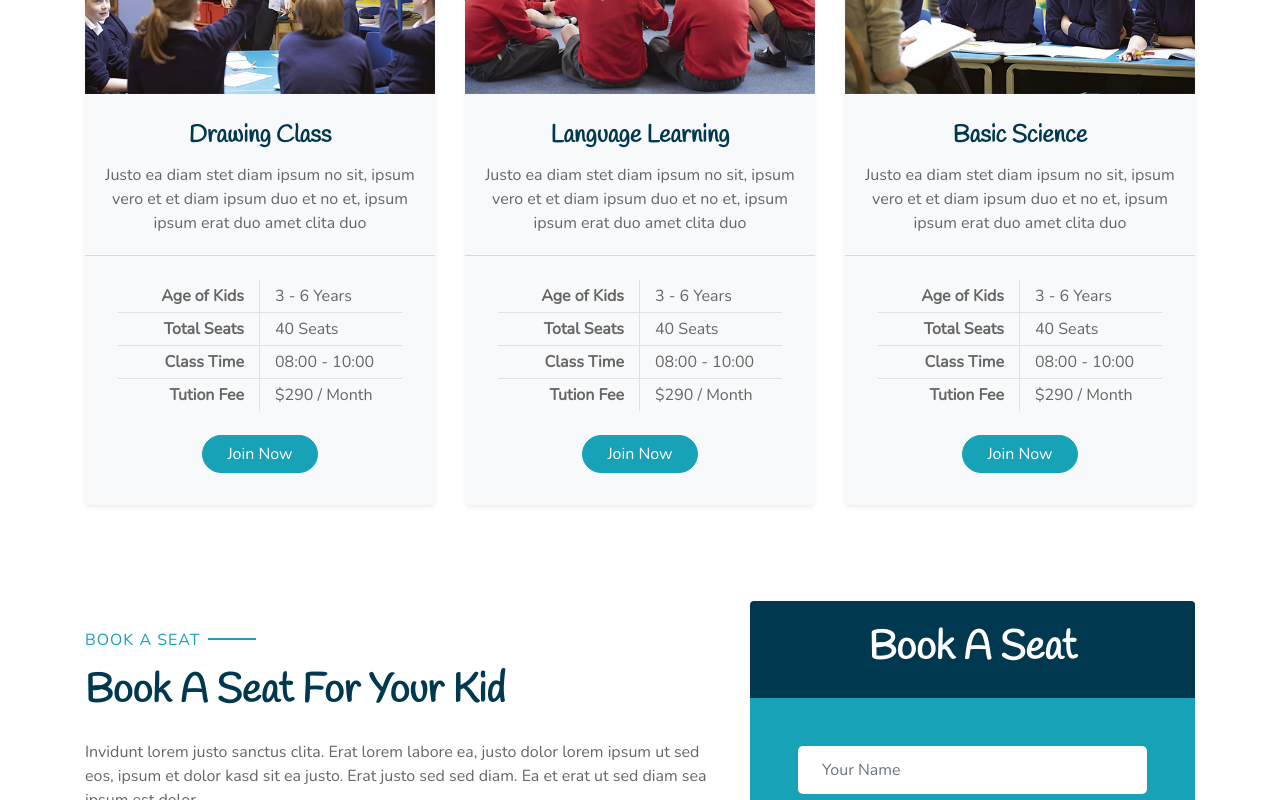
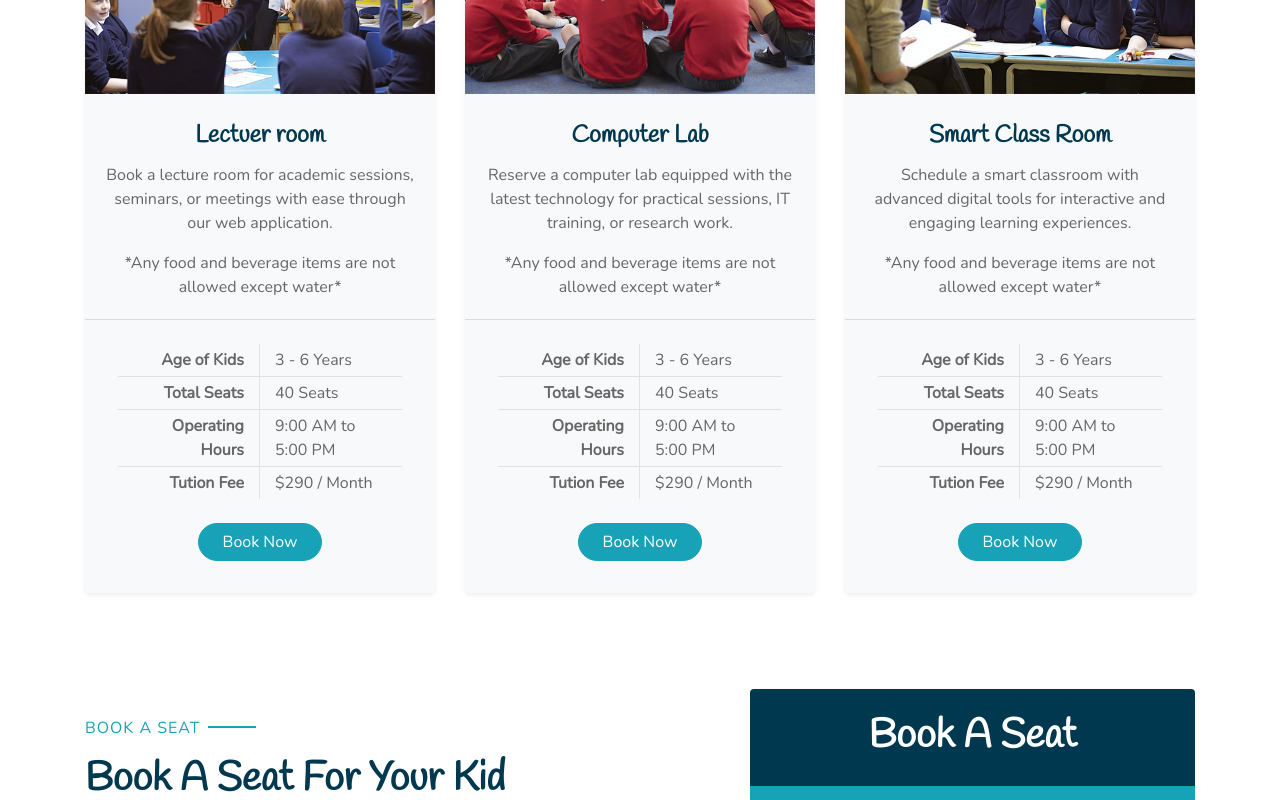
Before and after one commit to ramith-kalhara/UniTime, a React (Vite) app in the folder frontend/UnitTime/: page /user/home in a window 1280 px wide. Shown: the part 2200-3000 px from the top of the page. Built offline with nearby package versions, Linux system fonts and the light colour scheme.

Commit message:
Room
Room Description

```diff
--- a/frontend/UnitTime/src/components/Footers/UserFooter.jsx
+++ b/frontend/UnitTime/src/components/Footers/UserFooter.jsx
@@ -12,9 +12,8 @@ function UserFooter() {
               <span className="text-white">UniTime</span>
             </a>
             <p>
-              Labore dolor amet ipsum ea, erat sit ipsum duo eos. Volup amet ea
-              dolor et magna dolor, elitr rebum duo est sed diam elitr. Stet elitr
-              stet diam duo eos rebum ipsum diam ipsum elitr.
+            A comprehensive web application for efficient university scheduling and management.
+            Streamline course planning, room assignments, and faculty coordination.
             </p>
             <div className="d-flex justify-content-start mt-4">
               <a className="btn btn-outline-primary rounded-circle text-center mr-2 px-0" style={{width: '38px', height: '38px'}} href="#"><i className="fab fa-twitter" /></a>
@@ -29,21 +28,21 @@ function UserFooter() {
               <h4 className="fa fa-map-marker-alt text-primary" />
               <div className="pl-3">
                 <h5 className="text-white">Address</h5>
-                <p>123 Street, New York, USA</p>
+                <p>No. 25, Galle Road, Colombo 03, Sri Lanka</p>
               </div>
             </div>
             <div className="d-flex">
               <h4 className="fa fa-envelope text-primary" />
               <div className="pl-3">
                 <h5 className="text-white">Email</h5>
-                <p>info@example.com</p>
+                <p> study@unitime.lk</p>
               </div>
             </div>
             <div className="d-flex">
               <h4 className="fa fa-phone-alt text-primary" />
               <div className="pl-3">
                 <h5 className="text-white">Phone</h5>
-                <p>+012 345 67890</p>
+                <p>+94 11 234 5678</p>
               </div>
             </div>
           </div>
--- a/frontend/UnitTime/src/components/Section/Room.jsx
+++ b/frontend/UnitTime/src/components/Section/Room.jsx
@@ -12,17 +12,19 @@ function Room() {
             <p className="section-title px-5">
               <span className="px-2">Popular Rooms</span>
             </p>
-            <h1 className="mb-4">Rooms for Your Kids</h1>
+            <h1 className="mb-4">Rooms Type</h1>
           </div>
           <div className="row">
             <div className="col-lg-4 mb-5">
               <div className="card border-0 bg-light shadow-sm pb-2">
                 <img className="card-img-top mb-2" src={room1} alt="" />
                 <div className="card-body text-center">
-                  <h4 className="card-title">Drawing Class</h4>
+                  <h4 className="card-title">Lectuer room</h4>
                   <p className="card-text">
-                    Justo ea diam stet diam ipsum no sit, ipsum vero et et diam
-                    ipsum duo et no et, ipsum ipsum erat duo amet clita duo
+                  Book a lecture room for academic sessions, seminars, or meetings with ease through our web application.
+                  </p>
+                  <p className="card-text">
+                  *Any food and beverage items are not allowed except water*
                   </p>
                 </div>
                 <div className="card-footer bg-transparent py-4 px-5">
@@ -40,9 +42,9 @@ function Room() {
                   </div>
                   <div className="row border-bottom">
                     <div className="col-6 py-1 text-right border-right">
-                      <strong>Class Time</strong>
+                      <strong>Operating Hours</strong>
                     </div>
-                    <div className="col-6 py-1">08:00 - 10:00</div>
+                    <div className="col-6 py-1">9:00 AM to 5:00 PM</div>
                   </div>
                   <div className="row">
                     <div className="col-6 py-1 text-right border-right">
@@ -51,17 +53,19 @@ function Room() {
                     <div className="col-6 py-1">$290 / Month</div>
                   </div>
                 </div>
-                <a href="" className="btn btn-primary px-4 mx-auto mb-4">Join Now</a>
+                <a href="" className="btn btn-primary px-4 mx-auto mb-4">Book Now</a>
               </div>
             </div>
             <div className="col-lg-4 mb-5">
               <div className="card border-0 bg-light shadow-sm pb-2">
                 <img className="card-img-top mb-2" src={room2}alt="" />
                 <div className="card-body text-center">
-                  <h4 className="card-title">Language Learning</h4>
+                  <h4 className="card-title">Computer Lab</h4>
                   <p className="card-text">
-                    Justo ea diam stet diam ipsum no sit, ipsum vero et et diam
-                    ipsum duo et no et, ipsum ipsum erat duo amet clita duo
+                  Reserve a computer lab equipped with the latest technology for practical sessions, IT training, or research work.
+                  </p>
+                  <p className="card-text">
+                  *Any food and beverage items are not allowed except water*
                   </p>
                 </div>
                 <div className="card-footer bg-transparent py-4 px-5">
@@ -79,9 +83,9 @@ function Room() {
                   </div>
                   <div className="row border-bottom">
                     <div className="col-6 py-1 text-right border-right">
-                      <strong>Class Time</strong>
+                      <strong>Operating Hours</strong>
                     </div>
-                    <div className="col-6 py-1">08:00 - 10:00</div>
+                    <div className="col-6 py-1">9:00 AM to 5:00 PM</div>
                   </div>
                   <div className="row">
                     <div className="col-6 py-1 text-right border-right">
@@ -90,17 +94,19 @@ function Room() {
                     <div className="col-6 py-1">$290 / Month</div>
                   </div>
                 </div>
-                <a href ="" className="btn btn-primary px-4 mx-auto mb-4">Join Now</a>
+                <a href ="" className="btn btn-primary px-4 mx-auto mb-4">Book Now</a>
               </div>
             </div>
             <div className="col-lg-4 mb-5">
               <div className="card border-0 bg-light shadow-sm pb-2">
                 <img className="card-img-top mb-2" src={room3}alt="" />
                 <div className="card-body text-center">
-                  <h4 className="card-title">Basic Science</h4>
+                  <h4 className="card-title">Smart Class Room</h4>
                   <p className="card-text">
-                    Justo ea diam stet diam ipsum no sit, ipsum vero et et diam
-                    ipsum duo et no et, ipsum ipsum erat duo amet clita duo
+                  Schedule a smart classroom with advanced digital tools for interactive and engaging learning experiences.
+                  </p>
+                  <p className="card-text">
+                  *Any food and beverage items are not allowed except water*
                   </p>
                 </div>
                 <div className="card-footer bg-transparent py-4 px-5">
@@ -118,9 +124,9 @@ function Room() {
                   </div>
                   <div className="row border-bottom">
                     <div className="col-6 py-1 text-right border-right">
-                      <strong>Class Time</strong>
+                      <strong>Operating Hours</strong>
                     </div>
-                    <div className="col-6 py-1">08:00 - 10:00</div>
+                    <div className="col-6 py-1">9:00 AM to 5:00 PM</div>
                   </div>
                   <div className="row">
                     <div className="col-6 py-1 text-right border-right">
@@ -129,7 +135,7 @@ function Room() {
                     <div className="col-6 py-1">$290 / Month</div>
                   </div>
                 </div>
-                <a href="" className="btn btn-primary px-4 mx-auto mb-4">Join Now</a>
+                <a href="" className="btn btn-primary px-4 mx-auto mb-4">Book Now</a>
               </div>
             </div>
           </div>
```
